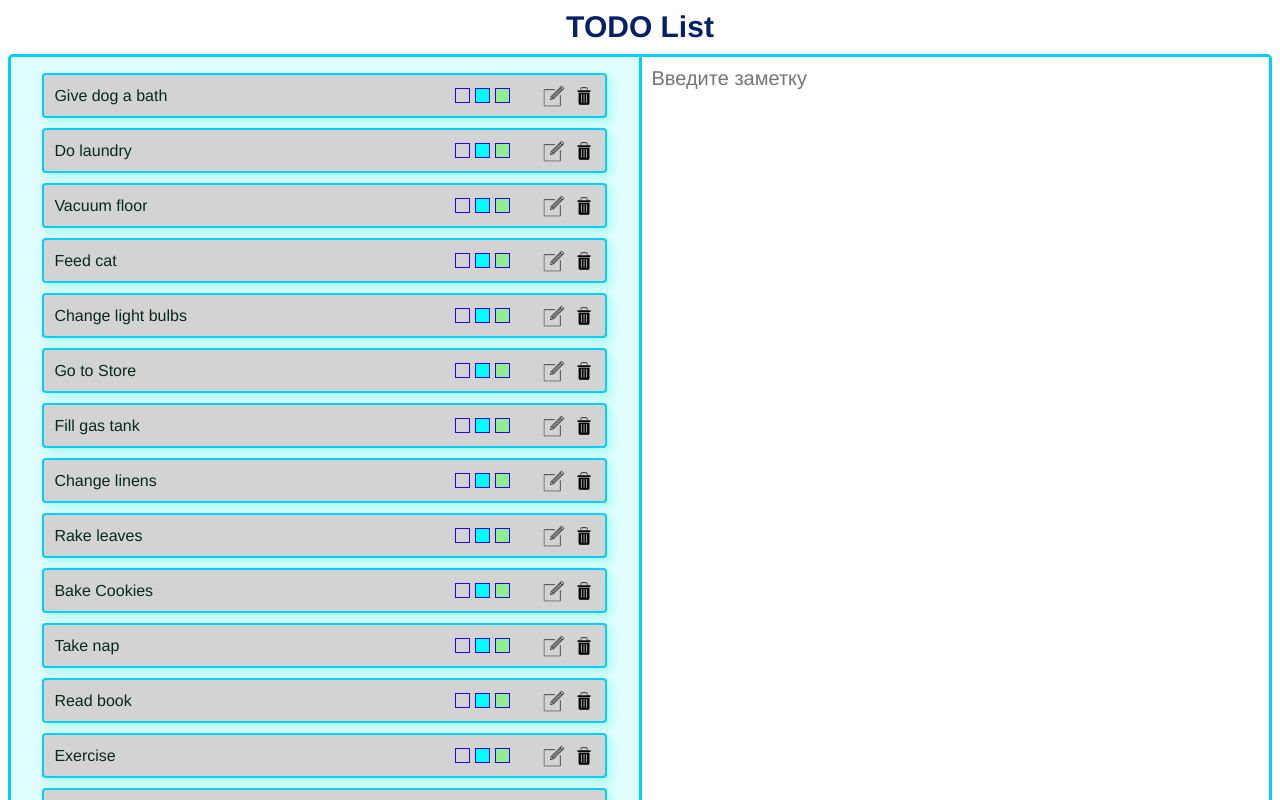
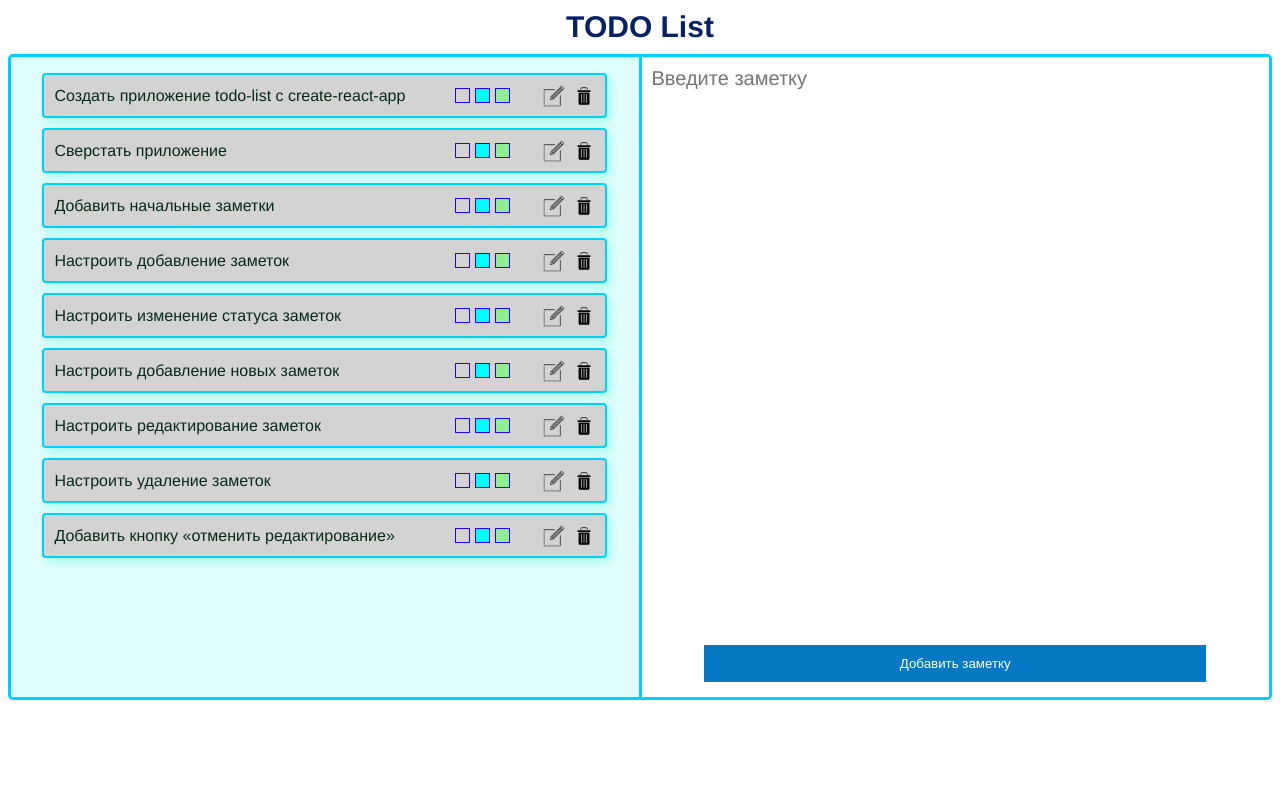
Before and after one commit to Kliueva-Kath/TODO, a React (Create React App) app: page / in a window 1280 px wide. Shown: the top 800 px of the page. Built offline with nearby package versions, Linux system fonts and the light colour scheme.

Commit message:
feat: добавить функцию отмены редактирования

```diff
--- /dev/null
+++ b/src/blocks/form/__cancel-button/form__cancel-button.css
@@ -0,0 +1,15 @@
+.form__cancel-button {
+  appearance: none;
+  box-sizing: border-box;
+  display: block;
+  border: none;
+  background-color: rgb(140, 3, 3);
+  color: white;
+  height: 40px;
+  width: 80%;
+}
+
+.form__cancel-button:hover {
+  opacity: 0.7;
+  cursor: pointer;
+}
--- a/src/components/AddTaskForm.js
+++ b/src/components/AddTaskForm.js
@@ -14,13 +14,16 @@ export default function AddTaskForm({ onAddTask }) {
     setInputValue("");
   }
   return (
-    <Form onSubmit={handleSubmit} buttonText='Добавить заметку'>
+    <Form onSubmit={handleSubmit}>
       <textarea
         className='form__edit-window'
         placeholder='Введите заметку'
         onChange={handleChange}
         value={inputValue || ""}
         required></textarea>
+      <button type='submit' className='form__save-button'>
+        Добавить заметку
+      </button>
     </Form>
   );
 }
--- a/src/components/App.js
+++ b/src/components/App.js
@@ -41,13 +41,10 @@ function App() {
 
     setEditValue("");
     setIsEditing(false);
-    /*     [...toDo].filter(task => task.id !== updateData.id)
-    setToDo([
-      ...removeOldRecord,
-      updateData
-    ])
+  }
 
-    setUpdateData('') */
+  function handleCancelEditButtonClick() {
+    setIsEditing(false);
   }
 
   return (
@@ -66,6 +63,7 @@ function App() {
             isEditing={isEditing}
             editValue={editValue}
             onEditFormChange={handleEditFormChange}
+            onCancelEditButtonClick={handleCancelEditButtonClick}
           />
         ) : (
           <AddTaskForm onAddTask={handleAddTask} />
--- a/src/components/EditTaskForm.js
+++ b/src/components/EditTaskForm.js
@@ -6,18 +6,15 @@ export default function EditTaskForm({
   editedTask,
   editValue,
   onEditFormChange,
+  onCancelEditButtonClick,
 }) {
-  /*   const [inputValue, setInputValue] = useState(editedTask.task);
-
-  function handleChange(evt) {
-    setInputValue(evt.target.value);
-  } */
-  console.log(editedTask.task);
+  function handleCancelEditButtonClick() {
+    onCancelEditButtonClick();
+  }
 
   function handleSubmit(evt) {
     evt.preventDefault();
     onEditTask(editValue);
-    console.log("clicked");
   }
   return (
     <Form onSubmit={handleSubmit} buttonText='Сохранить изменения'>
@@ -27,6 +24,15 @@ export default function EditTaskForm({
         onChange={onEditFormChange}
         value={editValue}
         required></textarea>
+      <button type='submit' className='form__save-button'>
+        Сохранить изменения
+      </button>
+      <button
+        type='button'
+        className='form__cancel-button'
+        onClick={handleCancelEditButtonClick}>
+        Отменить редактирование
+      </button>
     </Form>
   );
 }
--- a/src/components/Form.js
+++ b/src/components/Form.js
@@ -1,10 +1,7 @@
-export default function Form({ children, buttonText, onSubmit }) {
+export default function Form({ children, onSubmit }) {
   return (
     <form className='form' onSubmit={onSubmit}>
       {children}
-      <button type='submit' className='form__save-button'>
-        {buttonText}
-      </button>
     </form>
   );
 }
--- a/src/index.css
+++ b/src/index.css
@@ -23,3 +23,4 @@
 @import url("./blocks/form/form.css");
 @import url("./blocks/form/__edit-window/form__edit-window.css");
 @import url("./blocks/form/__save-button/form__save-button.css");
+@import url("./blocks/form/__cancel-button/form__cancel-button.css");
--- a/src/utils/data.json
+++ b/src/utils/data.json
@@ -1,82 +1,38 @@
 [
   {
     "_id": 1,
-    "task": "Give dog a bath"
+    "task": "Создать приложение todo-list с create-react-app"
   },
   {
     "_id": 2,
-    "task": "Do laundry"
+    "task": "Сверстать приложение"
   },
   {
     "_id": 3,
-    "task": "Vacuum floor"
+    "task": "Добавить начальные заметки"
   },
   {
     "_id": 4,
-    "task": "Feed cat"
+    "task": "Настроить добавление заметок"
   },
   {
     "_id": 5,
-    "task": "Change light bulbs"
+    "task": "Настроить изменение статуса заметок"
   },
   {
     "_id": 6,
-    "task": "Go to Store"
+    "task": "Настроить добавление новых заметок"
   },
   {
     "_id": 7,
-    "task": "Fill gas tank"
+    "task": "Настроить редактирование заметок"
   },
   {
     "_id": 8,
-    "task": "Change linens"
+    "task": "Настроить удаление заметок"
   },
   {
     "_id": 9,
-    "task": "Rake leaves"
-  },
-  {
-    "_id": 10,
-    "task": "Bake Cookies"
-  },
-  {
-    "_id": 11,
-    "task": "Take nap"
-  },
-  {
-    "_id": 12,
-    "task": "Read book"
-  },
-  {
-    "_id": 13,
-    "task": "Exercise"
-  },
-  {
-    "_id": 14,
-    "task": "Give dog a bath"
-  },
-  {
-    "_id": 15,
-    "task": "Do laundry"
-  },
-  {
-    "_id": 16,
-    "task": "Vacuum floor"
-  },
-  {
-    "_id": 17,
-    "task": "Feed cat"
-  },
-  {
-    "_id": 18,
-    "task": "Change light bulbs"
-  },
-  {
-    "_id": 19,
-    "task": "Go to Store"
-  },
-  {
-    "_id": 20,
-    "task": "Fill gas tank"
+    "task": "Добавить кнопку «отменить редактирование»"
   }
 ]
```
